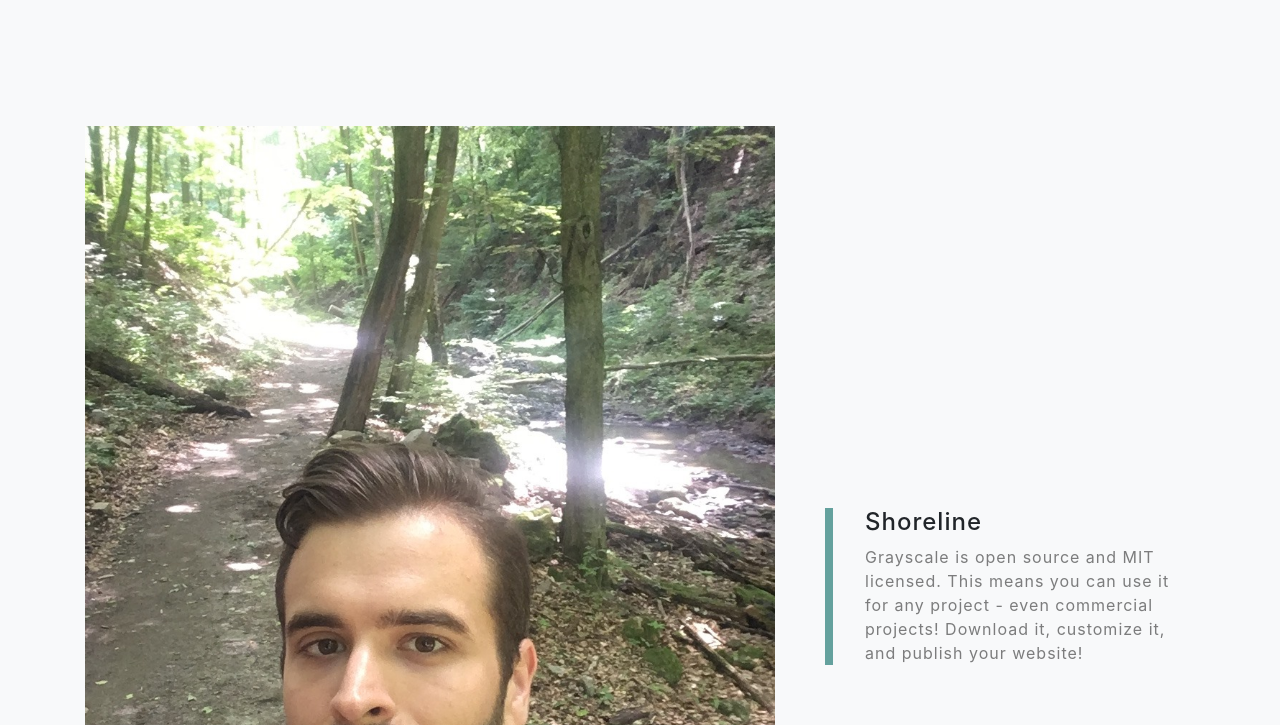
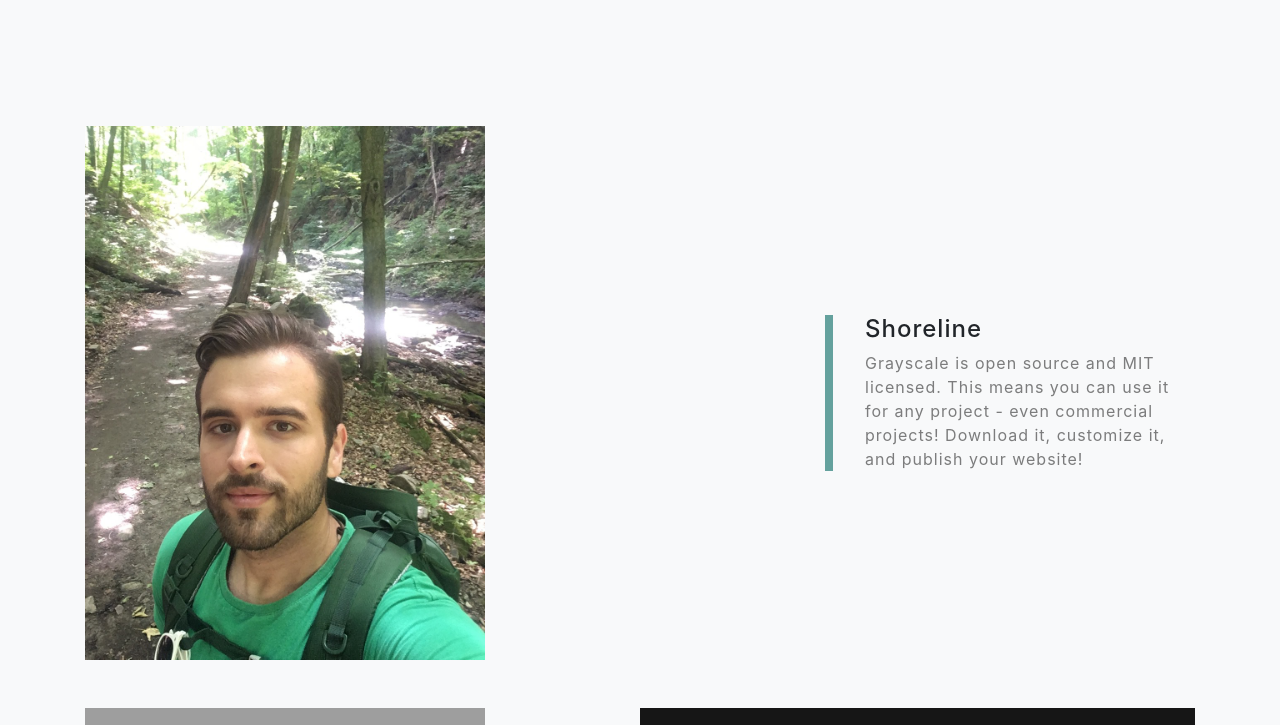
Before and after one commit to healthcarestats/zolitothearctic, a website with bundled scripts: page index.html in a window 1280 px wide. Shown: the part 1160-1885 px from the top of the page. Built offline with nearby package versions, Linux system fonts and the light colour scheme; grey boxes are pictures that could not be loaded.

Commit message:
Update index.html

```diff
--- a/index.html
+++ b/index.html
@@ -93,7 +93,7 @@
       <!-- Featured Project Row -->
       <div class="row align-items-center no-gutters mb-4 mb-lg-5">
         <div class="col-xl-8 col-lg-7">
-          <img class="img-fluid mb-3 mb-lg-0" width="690" height="250" src="img/zoli.jpg" alt="">
+          <img class="img-fluid mb-3 mb-lg-0" width="400" height="400" src="img/zoli.jpg" alt="">
         </div>
         <div class="col-xl-4 col-lg-5">
           <div class="featured-text text-center text-lg-left">
```
